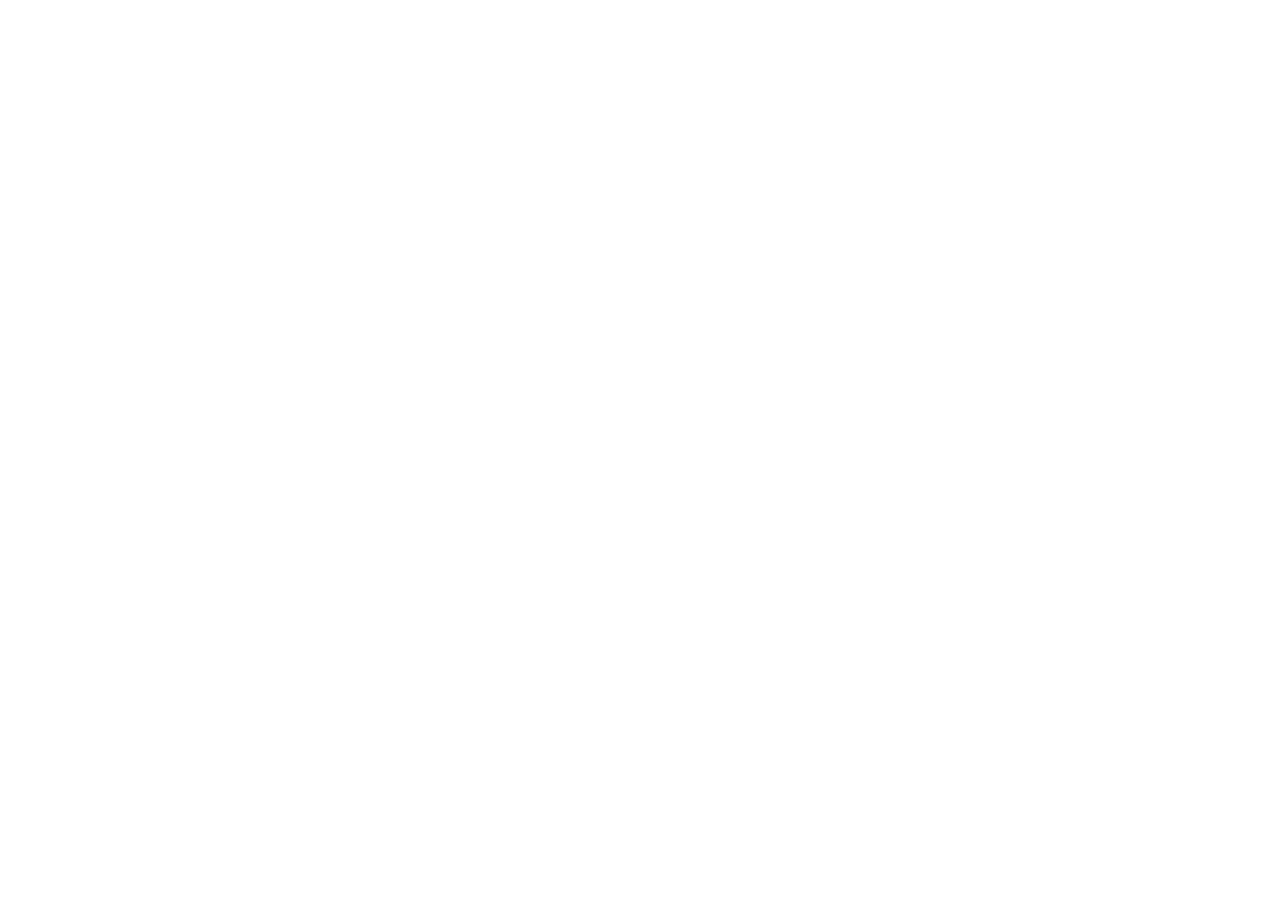
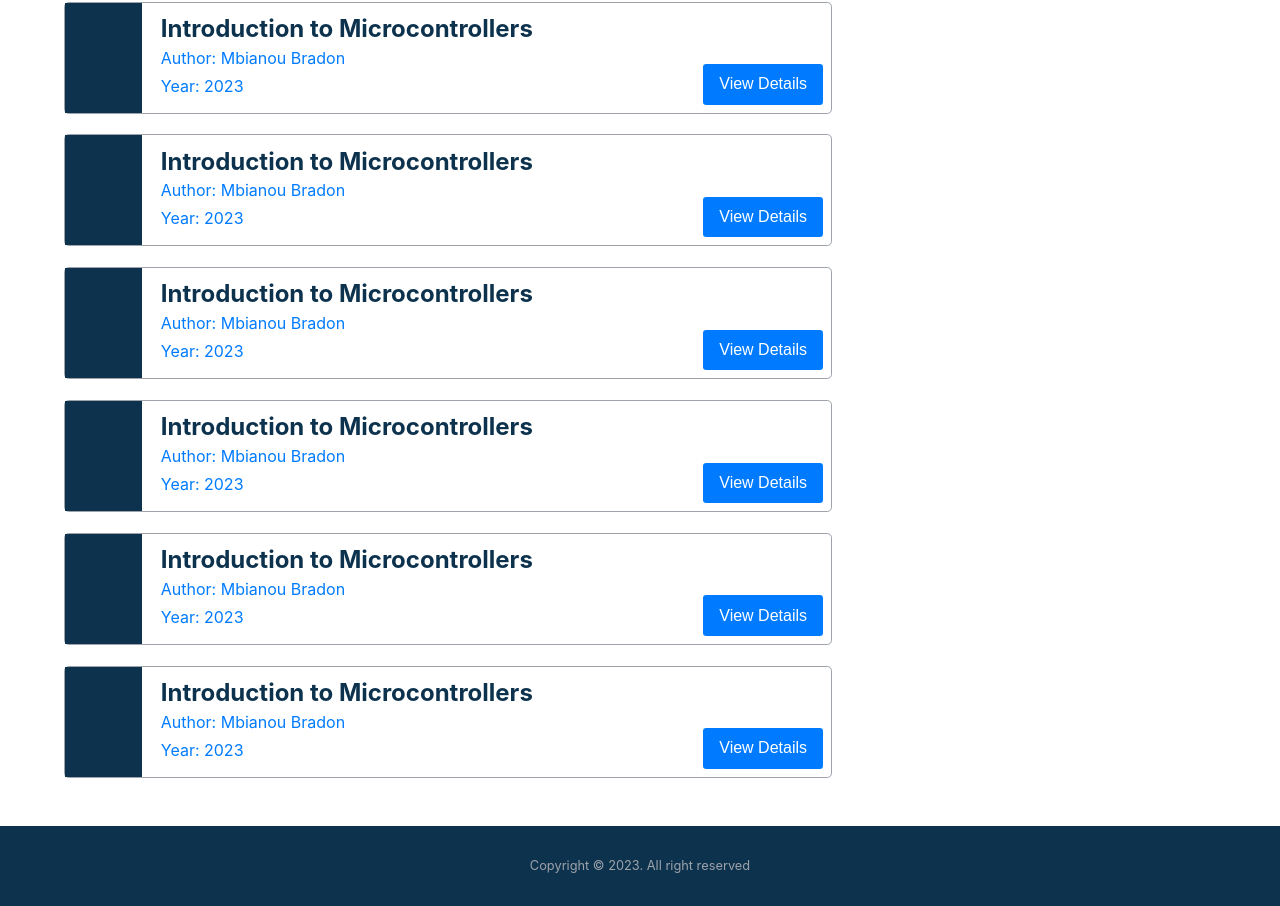
Before and after one commit to mbianou-bradon/Library-management-system, a React (Create React App) app: page / in a window 1280 px wide. Shown: the part 235-1141 px from the top of the page. Before the commit the page ends 800 px from the top, so only its background shows below. Built offline with nearby package versions, Linux system fonts and the light colour scheme.

Commit message:
Added book list

```diff
--- a/package.json
+++ b/package.json
@@ -9,6 +9,7 @@
     "react": "^18.2.0",
     "react-dom": "^18.2.0",
     "react-icons": "^4.9.0",
+    "react-router-dom": "^6.12.1",
     "react-scripts": "5.0.1",
     "web-vitals": "^2.1.4"
   },
--- a/src/App.js
+++ b/src/App.js
@@ -1,12 +1,16 @@
 import './App.css';
 import BookCard from './components/BookCard/BookCard';
 import Navbar from './components/Navbar/Navbar';
+import BookList from "./components/BookList/BookList"
+import Footer from "./components/Footer/Footer"
 
 function App() {
   return (
     <div className="App">
       <Navbar/>
-      <BookCard/>
+      {/* <BookCard/> */}
+      <BookList />
+      <Footer />
     </div>
   );
 }
--- a/src/components/BookCard/BookCard.jsx
+++ b/src/components/BookCard/BookCard.jsx
@@ -1,5 +1,6 @@
 import React from "react"
 import "./bookcard.css"
+import BookDetails from "../BookDetails/BookDetails"
 
 export default function BookCard() {
     const [isModalOpen, setIsModalOpen] = React.useState(false);
@@ -7,43 +8,12 @@
     const handleDetails = () =>{
         setIsModalOpen(prevState => !prevState);
     }
+    const closeModal = () => setIsModalOpen(false);
 
-    const BookDetails = () => {
-
-        return(
-            <div className="book_detail_main_container">
-                <div className="close" onClick={()=>setIsModalOpen(false)}>
-                    <p>&times;</p>
-                </div>
-                <div className="book_detail_container">
-                    <div className="book_detail_sub_container">
-                        {/* Book Cover Page */}
-                        <div className="book_cover_page_modal"></div>
-                        {/* Book details */}
-                        <div className="book_details_container_modal">
-                            <h2 className="book__title_modal">Introduction to Microcontrollers</h2>
-                            <div className="book__author__year__styles_modal">
-                                <p className="book__author_modal">Author: Mbianou Bradon</p>
-                                <p className="book__year_modal">Year: 2023</p>
-                            </div>
-                        </div>
-
-                        {/* View Book Details */}
-                        <div className="view_details_button">
-                            <div className="button_container">
-                                <button className="details_button return_button">Return Book</button>
-                                <button className="details_button borrow_button">Borrow Book</button>
-                            </div>
-                        </div>
-                    </div>
-                </div>
-            </div>
-        )
-    }
 
     return(
         <>
-            { isModalOpen && <BookDetails /> }
+            { isModalOpen && <BookDetails closeModal={()=>closeModal()}/> }
             <div className="book_card_container">
 
                 <div className="book_card__subcontainer">
--- a/src/components/BookCard/bookcard.css
+++ b/src/components/BookCard/bookcard.css
@@ -1,6 +1,5 @@
 .book_card_container {
     height: 7rem;
-    width: 80%;
     margin-block-start: 1.3rem;
     border : 1px solid var(--neutral-gray);
     border-radius: 0.3rem;
@@ -23,7 +22,7 @@
 .book_card_cover_image {
     height: 100%;
     width: 10%;
-    background-color: blue;
+    background-color: var(--primary-color-dark);
 }
 
 .book_details_container {
@@ -67,98 +66,3 @@
 .details_button:active {
     transform: scale(0.95);
 }
-
-/* Modal Styling */
-
-.book_detail_main_container{
-    background-color: var(--neutral-black);
-    opacity: 70%;
-    height: 100vh;
-    width : 100%;
-    z-index : 99;
-    position : absolute;
-    top: 0;
-    left: 0;
-
-}
-
-.book_detail_container {
-    height: 100%;
-    display : flex;
-    justify-content: center;
-    align-items: center;
-}
-
-.book_detail_sub_container{
-    background-color: white;
-    height : 70%;
-    width : 50%;
-    border-radius : 0.7rem;
-    display: flex;
-    gap: 1.1rem;
-    overflow : hidden;
-    position: relative;
-}
-
-
-.book_cover_page_modal {
-    height: 100%;
-    width: 40%;
-    background-color: blue;
-}
-
-.book_details_container_modal {
-    height: 100%;
-    width : 75%;
-    padding-block : 0.7rem;
-}
-.book__title_modal {
-    font-size: 2rem;
-    color: var(--primary-color-dark);
-    padding-block-end: 1rem;
-    margin-block-end: 0.8rem;
-    border-bottom: 1px solid var(--primary-color-dark)
-
-}
-
-.book__author__year__styles_modal {
-    color : var(--primary-color);
-    font-size: 1.2rem;
-}
-
-.book__author_modal {
-    margin-block-end : 0.5rem
-}
-
-.view_details_button_ {
-    position: absolute;
-    bottom: 0.5rem;
-    right: 0.5rem;
-}
-
-.button_container {
-    display: flex;
-    gap: 1.2rem;
-}
-
-.return_button {
-    background-color : orange;
-}
-
-
-.close {
-    border: 1px solid red;
-    border-radius: 50%;
-    width: 2rem;
-    height: 2rem;
-    padding-block-end: 0.2rem;
-    color: red;
-    font-size: 2rem;
-    display: flex;
-    justify-content: center;
-    align-items: center;
-    position: absolute;
-    right: 1.4rem;
-    top: 1.2rem;
-    cursor: pointer;
-}
--- /dev/null
+++ b/src/components/BookDetails/BookDetails.jsx
@@ -0,0 +1,35 @@
+import "./bookdetails.css"
+
+
+export default function BookDetails({closeModal}){
+
+    return(
+        <div className="book_detail_main_container">
+            <div className="close" onClick={()=>closeModal}>
+                <p>&times;</p>
+            </div>
+            <div className="book_detail_container">
+                <div className="book_detail_sub_container">
+                    {/* Book Cover Page */}
+                    <div className="book_cover_page_modal"></div>
+                    {/* Book details */}
+                    <div className="book_details_container_modal">
+                        <h2 className="book__title_modal">Introduction to Microcontrollers</h2>
+                        <div className="book__author__year__styles_modal">
+                            <p className="book__author_modal">Author: Mbianou Bradon</p>
+                            <p className="book__year_modal">Year: 2023</p>
+                        </div>
+                    </div>
+
+                    {/* View Book Details */}
+                    <div className="view_details_button">
+                        <div className="button_container">
+                            <button className="details_button return_button">Return Book</button>
+                            <button className="details_button borrow_button">Borrow Book</button>
+                        </div>
+                    </div>
+                </div>
+            </div>
+        </div>
+    )
+}
--- /dev/null
+++ b/src/components/BookDetails/bookdetails.css
@@ -0,0 +1,95 @@
+/* Modal Styling */
+
+.book_detail_main_container{
+    background-color: var(--neutral-black);
+    opacity: 70%;
+    height: 100vh;
+    width : 100%;
+    z-index : 99;
+    position : absolute;
+    top: 0;
+    left: 0;
+
+}
+
+.book_detail_container {
+    height: 100%;
+    display : flex;
+    justify-content: center;
+    align-items: center;
+}
+
+.book_detail_sub_container{
+    background-color: var(--primary-color-dark);
+    opacity: 100%;
+    height : 70%;
+    width : 50%;
+    border-radius : 0.7rem;
+    display: flex;
+    gap: 1.1rem;
+    overflow : hidden;
+    position: relative;
+}
+
+
+.book_cover_page_modal {
+    height: 100%;
+    width: 40%;
+    background-color: blue;
+}
+
+.book_details_container_modal {
+    height: 100%;
+    width : 75%;
+    padding-block : 0.7rem;
+}
+.book__title_modal {
+    font-size: 2rem;
+    color: white;
+    padding-block-end: 1rem;
+    margin-block-end: 0.8rem;
+    border-bottom: 1px solid var(--primary-color-dark)
+
+}
+
+.book__author__year__styles_modal {
+    color : var(--primary-color);
+    font-size: 1.2rem;
+}
+
+.book__author_modal {
+    margin-block-end : 0.5rem
+}
+
+.view_details_button_ {
+    position: absolute;
+    bottom: 0.5rem;
+    right: 0.5rem;
+}
+
+.button_container {
+    display: flex;
+    gap: 1.2rem;
+}
+
+.return_button {
+    background-color : orange;
+}
+
+
+.close {
+    border: 1px solid red;
+    border-radius: 50%;
+    width: 2rem;
+    height: 2rem;
+    padding-block-end: 0.2rem;
+    color: red;
+    font-size: 2rem;
+    display: flex;
+    justify-content: center;
+    align-items: center;
+    position: absolute;
+    right: 1.4rem;
+    top: 1.2rem;
+    cursor: pointer;
+}
--- /dev/null
+++ b/src/components/BookList/BookList.jsx
@@ -0,0 +1,20 @@
+import React from "react"
+import "./booklist.css"
+import BookCard from "../BookCard/BookCard"
+
+export default function BookList(){
+
+    return (
+        <div className="book_list_container">
+            <div>
+                <BookCard />
+                <BookCard />
+                <BookCard />
+                <BookCard />
+                <BookCard />
+                <BookCard />
+                <BookCard />
+            </div>
+        </div>
+    )
+}
--- /dev/null
+++ b/src/components/BookList/booklist.css
@@ -0,0 +1,5 @@
+
+.book_list_container {
+    width: 70%;
+    padding-inline : 4rem;
+}
--- /dev/null
+++ b/src/components/Footer/Footer.jsx
@@ -0,0 +1,10 @@
+import "./footer.css"
+
+export default function Footer(){
+
+    return (
+        <footer>
+            <div>Copyright &copy; 2023. All right reserved</div>
+        </footer>
+    )
+}
--- /dev/null
+++ b/src/components/Footer/footer.css
@@ -0,0 +1,12 @@
+
+
+footer {
+    height: 10vh;
+    display : flex;
+    justify-content: center;
+    align-items: center;
+    background-color : var(--primary-color-dark);
+    margin-block-start: 3rem;
+    color: var(--neutral-gray);
+    font-size: 0.8rem
+}
```
Also changed, not shown: 1 other file (tests, documents, lock files or other folders).
